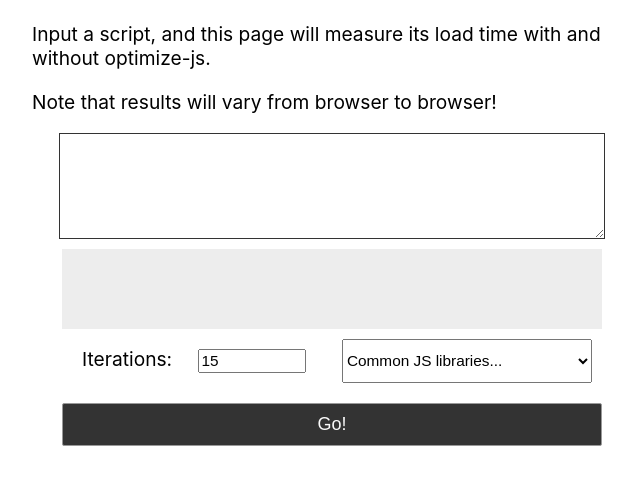
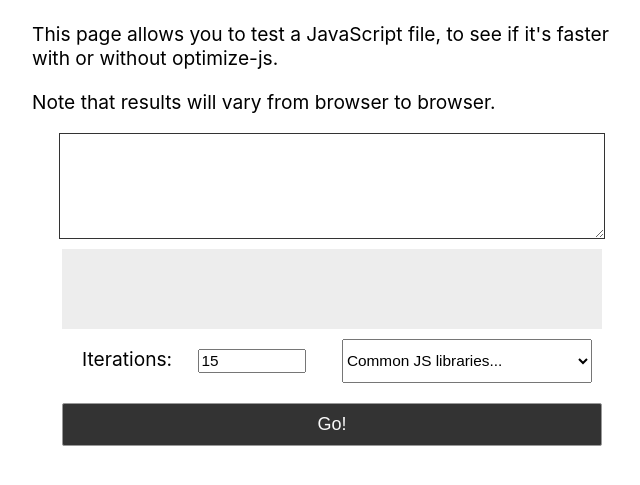
Before and after one commit to nolanlawson/test-optimize-js, a website: page index.html in a window 1280 px wide. Shown: the part 105-590 px from the top of the page, without its empty margins (308-948 px from the left). Drawn offline with Linux system fonts and the light colour scheme.

Commit message:
fix standard, crlf

```diff
--- a/index.html
+++ b/index.html
@@ -68,8 +68,8 @@
 
 <body>
     <h1>Test optimize-js</h1>
-    <p>Input a script, and this page will measure its load time with and without optimize-js.</p>
-    <p>Note that results will vary from browser to browser!</p>
+    <p>This page allows you to test a JavaScript file, to see if it's faster with or without optimize-js.</p>
+    <p>Note that results will vary from browser to browser.</p>
     <textarea id="textarea_input"></textarea>
     <pre id="pre_display"></pre>
     <div class="formgroup">
--- a/package.json
+++ b/package.json
@@ -5,9 +5,9 @@
   "main": "main.js",
   "scripts": {
     "build": "browserify -t bubleify -g uglifyify -p bundle-collapser/plugin js/main.js -o js/main-bundle.js && browserify -t bubleify -g uglifyify -p bundle-collapser/plugin js/worker.js -o js/worker-bundle.js",
-    "dev": "concurrently --kill-others \"http-server -p 8080\" \"watchify js/main.js -o js/main-bundle.js\" \"watchify js/worker.js -o js/worker-bundle.js\"",
+    "dev": "concurrently --kill-others \"http-server -p 8080\" \"watchify js/main.js --debug -o js/main-bundle.js\" \"watchify js/worker.js --debug -o js/worker-bundle.js\"",
     "test": "standard",
-    "publish": "bash bin/publish.sh"
+    "publish": "npm test && bash bin/publish.sh"
   },
   "keywords": [],
   "author": "Nolan Lawson <nolan@nolanlawson.com>",
```
Also changed, not shown: js/main.js (+5 -5 lines), js/worker.js (line endings or trailing spaces).
